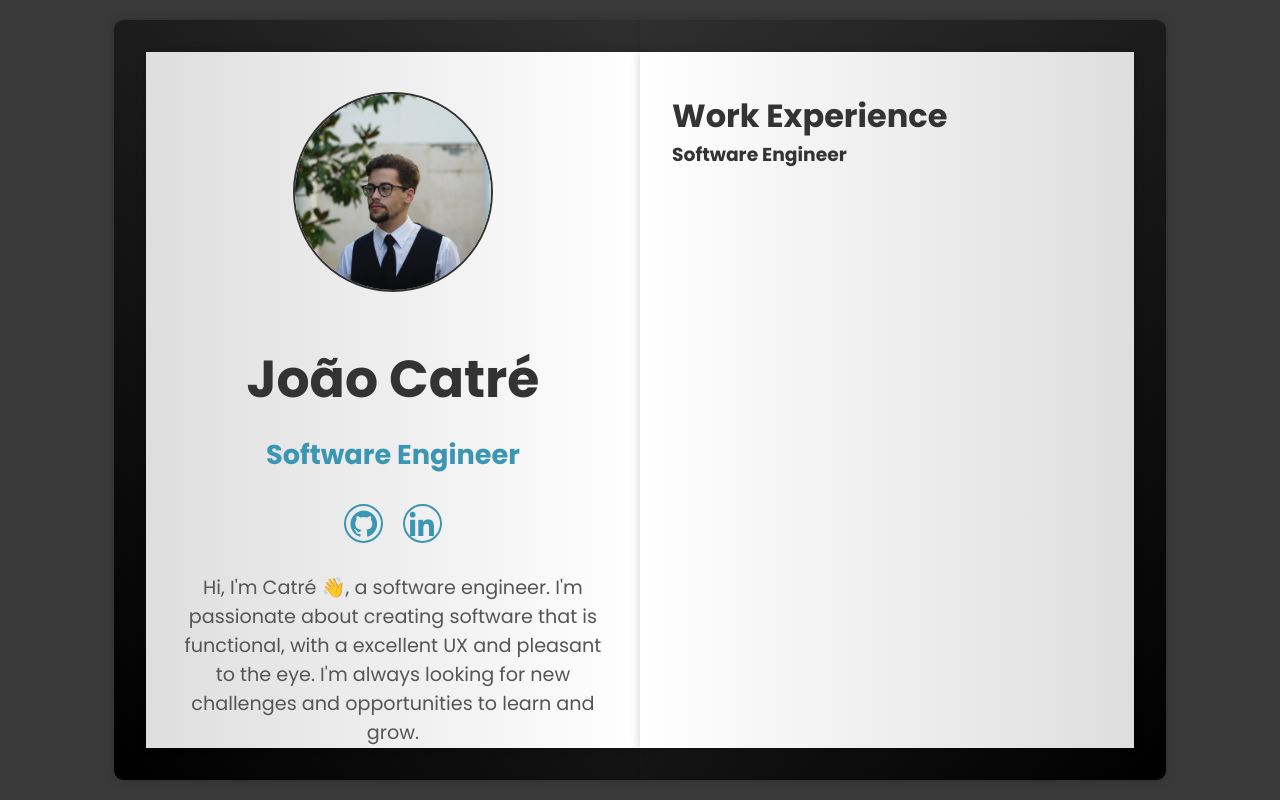
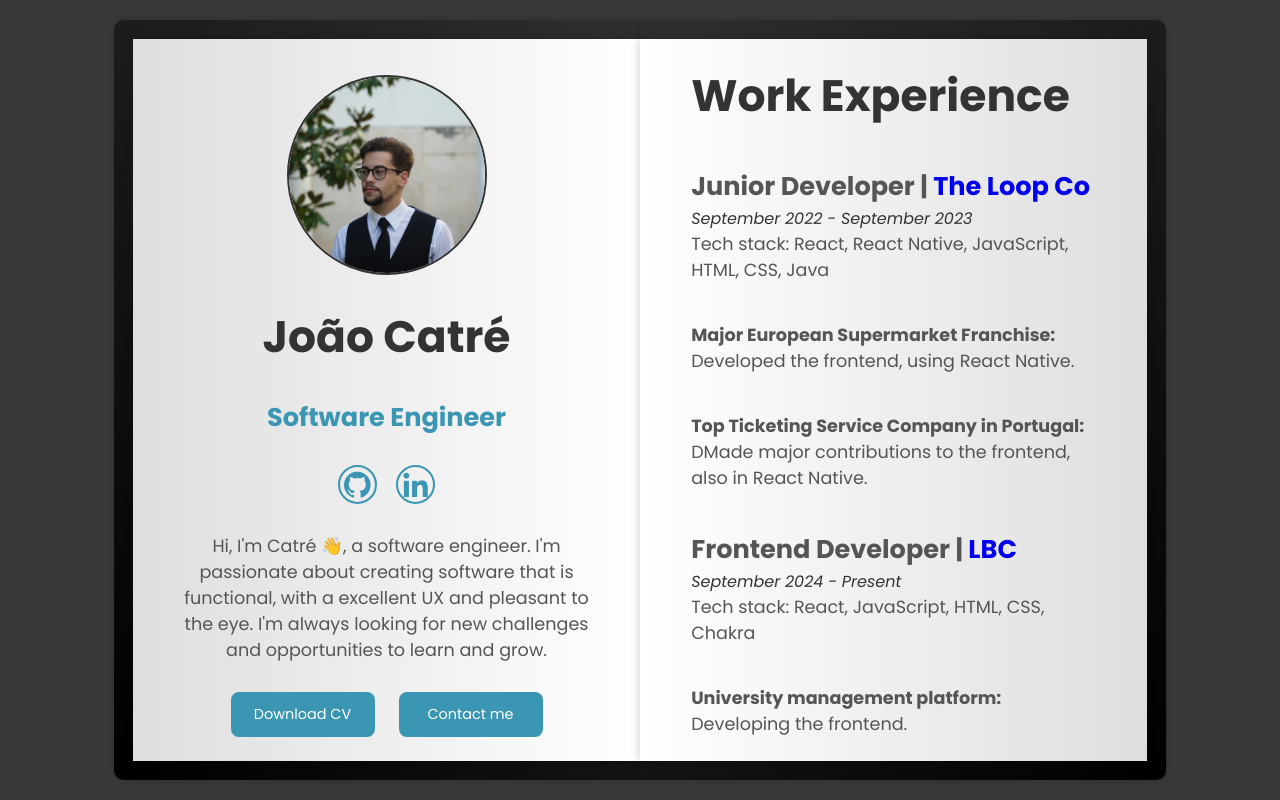
Before and after one commit to Descatres/Descatres.github.io, a website built with Vite: page index.html in a window 1280 px wide. Built offline with nearby package versions, Linux system fonts and the light colour scheme.

```diff
--- a/index.html
+++ b/index.html
@@ -27,7 +27,6 @@
             <img src="/assets/profile.jpg" alt="profile" width="100px" />
             <h1>João Catré</h1>
             <h3>Software Engineer</h3>
-
             <div class="social-media">
               <a href="https://github.com/descatres" target="_blank">
                 <i class="bx bxl-github"></i>
@@ -43,7 +42,16 @@
               opportunities to learn and grow.
             </p>
             <div class="btn-box">
-              <button onclick="">Download CV</button>
+              <button
+                href="CV_João_Catré_v5.2.pdf"
+                download
+                rel="noopener noreferrer"
+                target="_blank"
+                type="submit"
+                onclick="window.open('CV_João_Catré_v5.2.pdf')"
+              >
+                Download CV
+              </button>
               <button class="btn contact-me">Contact me</button>
             </div>
           </div>
@@ -52,7 +60,38 @@
         <div class="book-page page-right">
           <div class="exp-page">
             <h1>Work Experience</h1>
-            <h3>Software Engineer</h3>
+            <div>
+              <h3>
+                Junior Developer |
+                <a href="https://www.theloop.pt/" target="_blank"
+                  >The Loop Co</a
+                >
+              </h3>
+              <em>September 2022 - September 2023</em>
+              <p>
+                Tech stack: React, React Native, JavaScript, HTML, CSS, Java
+              </p>
+            </div>
+            <p>
+              <b>Major European Supermarket Franchise:</b> Developed the
+              frontend, using React Native.
+            </p>
+            <p>
+              <b>Top Ticketing Service Company in Portugal:</b> DMade major
+              contributions to the frontend, also in React Native.
+            </p>
+            <div>
+              <h3>
+                Frontend Developer |
+                <a href="https://lbc-global.com/" target="_blank">LBC</a>
+              </h3>
+              <em>September 2024 - Present</em>
+              <p>Tech stack: React, JavaScript, HTML, CSS, Chakra</p>
+            </div>
+
+            <p>
+              <b>University management platform:</b> Developing the frontend.
+            </p>
           </div>
         </div>
       </div>
--- a/style.css
+++ b/style.css
@@ -39,9 +39,10 @@
   justify-content: center;
   align-items: center;
   max-height: 95vh;
+  /* min-height: 70vh; */
   aspect-ratio: 90/65;
   perspective: 4000px;
-  padding: 2rem;
+  padding: 1.2rem;
 }
 
 .cover {
@@ -94,6 +95,17 @@
   transform: translateX(-250%) rotate3d(0, 1, 0, 180deg);
 }
 
+.intro-page {
+  position: absolute;
+  width: 50%;
+  height: 100%;
+  background: var(--right-pages-color);
+  box-shadow: var(--box-shadow);
+  transform-origin: left;
+  transition: transform 1s ease-in-out;
+  z-index: 2;
+}
+
 .book {
   position: relative;
   width: 100%;
@@ -107,13 +119,23 @@
 .book .book-page {
   width: 50%;
   height: 100%;
-  padding: 5vh 4vh;
+  padding: 3vh 4vw;
   overflow: hidden;
+}
+
+.book-page {
+  width: 50%;
+  height: 100%;
+  overflow: hidden;
+  transition: transform 1s ease-in-out;
 }
 
 .page-left {
   background: var(--left-pages-color);
   box-shadow: var(--box-shadow);
+  transform-origin: left;
+  /* transition: transform 1s ease-in-out; */
+  /* transform: translateX(100%); */
 }
 
 .page-right {
@@ -121,12 +143,20 @@
   box-shadow: var(--box-shadow);
 }
 
+.profile-page-wrapper {
+  display: flex;
+  flex-direction: column;
+  justify-content: space-between;
+}
+
 .profile-page {
   display: flex;
   flex-direction: column;
-  justify-content: center;
+  height: 100%;
+  justify-content: space-between;
   align-items: center;
-  gap: 2vh;
+  padding-top: 1.5vh;
+  gap: 0.5%;
 }
 
 .profile-page img {
@@ -134,20 +164,20 @@
   border: 0.125rem solid var(--text-color);
   object-fit: cover;
   border-radius: 100%;
-  margin-bottom: 4vh;
+  /* margin-bottom: 1.5vh; */
 }
 
 .profile-page h1 {
-  font-size: 3.25rem;
+  font-size: 2.75em;
 }
 
 .profile-page h3 {
-  font-size: 1.7rem;
+  font-size: 1.6em;
   color: var(--primary-color);
 }
 
 .profile-page p {
-  font-size: 1.2rem;
+  font-size: 1.1em;
   text-align: center;
   color: var(--secondary-text-color);
 }
@@ -156,7 +186,7 @@
   display: flex;
   flex-direction: row;
   gap: 1.2rem;
-  margin-top: 1.5vh;
+  /* margin-top: 1vh; */
 }
 
 .social-media a {
@@ -170,7 +200,7 @@
   color: var(--primary-color);
   font-size: 2rem;
   padding: 0.1rem;
-  margin-bottom: 1.75vh;
+  /* margin-bottom: 2vh; */
 }
 
 .social-media i {
@@ -190,7 +220,8 @@
   display: flex;
   gap: 1.5rem;
   z-index: 1;
-  margin-top: 2.75vh;
+  justify-content: center;
+  /* margin-top: 4vh; */
 }
 
 .profile-page .btn-box button {
@@ -213,3 +244,24 @@
 .profile-page .btn-box button:active {
   transform: scale(0.98);
 }
+
+.exp-page {
+  display: flex;
+  height: 100%;
+  flex-direction: column;
+  justify-content: space-between;
+}
+
+.exp-page h1 {
+  font-size: 2.75em;
+}
+
+.exp-page h3 {
+  font-size: 1.6em;
+  color: var(--secondary-text-color);
+}
+
+.exp-page p {
+  font-size: 1.1em;
+  color: var(--secondary-text-color);
+}
```
Also changed, not shown: bookAnimations.js (+9 -0 lines), 1 other file.
